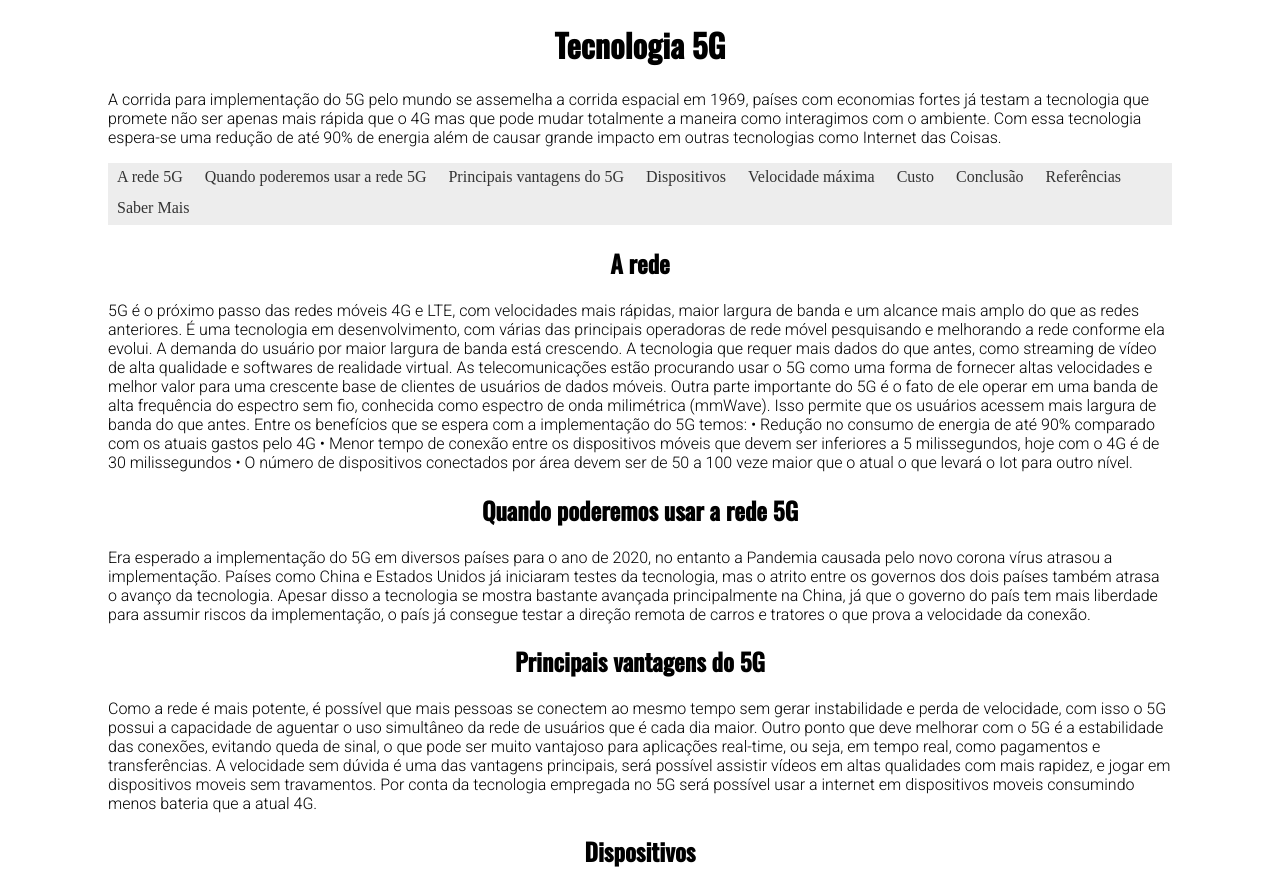
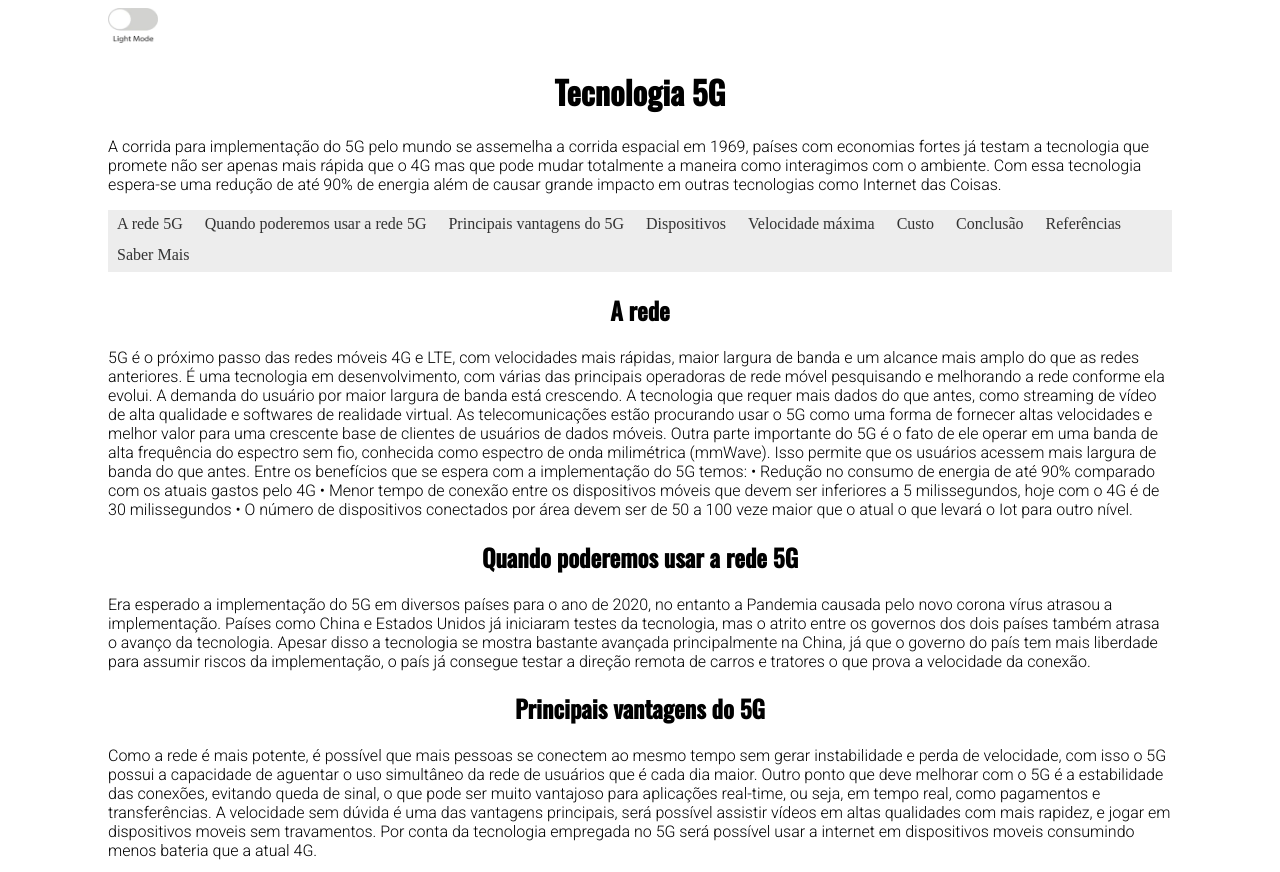
Before and after one commit to vinifoga/PWEB, a plain HTML site: page Atividade3/index.html in a window 1280 px wide. Shown: the top 872 px of the page. Drawn offline with nearby package versions, Linux system fonts and the light colour scheme.

Commit message:
DarkMode

```diff
--- /dev/null
+++ b/Atividade3/functions.js
@@ -0,0 +1,54 @@
+var mode = true;
+function changeMode() {
+    if(mode == false){
+        document.body.style.backgroundColor = "#FFF";
+        document.getElementById("changeMode").src='_images/lightMode.png'
+        var divs = document.getElementsByTagName("h1");
+        for(var i = 0; i < divs.length; i++) {
+            var div = divs[i];
+            div.style.color = '#000';
+        }
+        var divs2 = document.getElementsByTagName("h2");
+        for(var i = 0; i < divs2.length; i++) {
+            var div = divs2[i];
+            div.style.color = '#000';
+        }
+        var ps = document.getElementsByTagName("p");
+        for(var i = 0; i < ps.length; i++){
+            var p = ps[i];
+            p.style.color = '#000';
+        }
+        var blockquotes = document.getElementsByTagName("blockquote");
+        for(var i = 0; i < blockquotes.length; i++){
+            var blockquote = blockquotes[i];
+            blockquote.style.color = '#000';
+        }
+        mode = true;
+    }
+    else{
+        document.body.style.backgroundColor = "#000";
+        document.getElementById("changeMode").src='_images/darkMode.png'
+        var divs = document.getElementsByTagName("h1");
+        for(var i = 0; i < divs.length; i++) {
+            var div = divs[i];
+            div.style.color = '#FFF';
+        }
+        var divs2 = document.getElementsByTagName("h2");
+        for(var i = 0; i < divs2.length; i++) {
+            var div = divs2[i];
+            div.style.color = '#FFF';
+        }
+        var ps = document.getElementsByTagName("p");
+        for(var i = 0; i < ps.length; i++){
+            var p = ps[i];
+            p.style.color = '#FFF';
+        }
+        var blockquotes = document.getElementsByTagName("blockquote");
+        for(var i = 0; i < blockquotes.length; i++){
+            var blockquote = blockquotes[i];
+            blockquote.style.color = '#FFF';
+        }
+        mode = false;
+    }
+
+}
--- a/Atividade3/index.html
+++ b/Atividade3/index.html
@@ -8,6 +8,8 @@
   </head>
   <body>
       <header>
+          <img id="changeMode" src="_images/lightMode.png" alt="" onclick = "changeMode()" width="50" height="35">
+          <script type="text/javascript" src="functions.js"></script>
         <h1>Tecnologia 5G</h1>
       <p>A corrida para implementação do 5G pelo mundo se assemelha a corrida espacial em 1969, países com economias fortes já testam a tecnologia que promete não ser apenas mais rápida que o 4G mas que pode mudar totalmente a maneira como interagimos com o ambiente. Com essa tecnologia espera-se uma redução de até 90% de energia além de causar grande impacto em outras tecnologias como Internet das Coisas.</p>
       <nav id="menu">
@@ -91,9 +93,9 @@
             </p>
       </section>
       <section id="Referencias"><h2>Referências</h2>
-          <p><blockquote>HELERBROCK, Rafael. Rede 5G. 2020. Disponível em: https://mundoeducacao.uol.com.br/informatica/rede-5g.htm. Acesso em: 26 ago. 2020.</blockquote>
+            <p><blockquote>HELERBROCK, Rafael. Rede 5G. 2020. Disponível em: https://mundoeducacao.uol.com.br/informatica/rede-5g.htm. Acesso em: 26 ago. 2020.</blockquote></p>
 
-            <blockquote>Mario. Artigo: O mundo será 5G. 2020. Disponível em: https://veja.abril.com.br/tecnologia/artigo-o-mundo-sera-5g/. Acesso em: 26 ago. 2020.</blockquote>
+            <p><blockquote>Mario. Artigo: O mundo será 5G. 2020. Disponível em: https://veja.abril.com.br/tecnologia/artigo-o-mundo-sera-5g/. Acesso em: 26 ago. 2020.</blockquote></p>
 
             <p><blockquote>LIMA, Ramalho. A maior rede 5G do mundo é chinesa e já está operando! 2019. Disponível em: https://www.tecmundo.com.br/mercado/147363-maior-rede-5g-mundo-chinesa-operando.htm. Acesso em: 26 ago. 2020.</blockquote></p>
 
@@ -103,7 +105,7 @@
 
             <p><blockquote>TOTVS, Equipe. O impacto da tecnologia 5G no Brasil e no mundo. 2020. Disponível em: https://www.totvs.com/blog/inovacoes/tecnologia-5g/. Acesso em: 26 ago. 2020.</blockquote></p>
 
-            </p>
+
       </section>
       <section id="Mais"><h2>Cadastre-se para saber mais</h2>
         <form method="post">
--- a/Atividade3/styles.css
+++ b/Atividade3/styles.css
@@ -1,6 +1,3 @@
-/*font-family: 'Oswald', sans-serif;
-font-family: 'Roboto', sans-serif;*/
-
 body{
     padding-left: 100px;
     padding-right: 100px;
```
Also changed, not shown: Atividade3/_images/darkMode.png (added), Atividade3/_images/lightMode.png (added).
